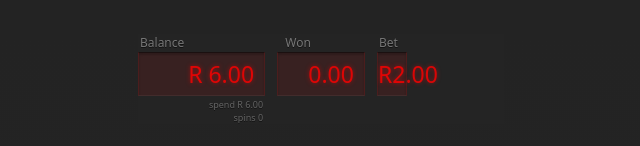
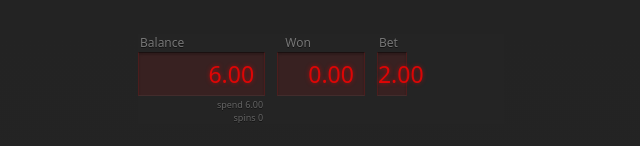
Before and after one commit to ByteBeem/spinz_spin, a Vue app: page / in a window 1280 px wide. Shown: the part 341-487 px from the top of the page, without its empty margins (319-959 px from the left). Built offline with nearby package versions, Linux system fonts and the light colour scheme; no server answers.

Commit message:
Update App.vue

```diff
--- a/src/App.vue
+++ b/src/App.vue
@@ -121,7 +121,7 @@ const urlSearchParams = new URLSearchParams(window.location.search);
 type MessageType = string;
 
 // Connect to the server
-this.socket = io('https://spin-server-c24f43df1866.herokuapp.com/', { path: '/socket.io/' });
+this.socket = io('https://slot-servers-0da4434289ad.herokuapp.com/', { path: '/socket.io/' });
 
 // Listen for messages from the server
 this.socket.on('message', (data: MessageType) => {
@@ -295,7 +295,7 @@ CashOut: async function () {
     }
 
     const userData = JSON.parse(storedUserData);
-    const phoneNumber = userData.cell; // Assuming the cell property contains the phone number
+    const phoneNumber = userData.cell;
 
     // Show loading state
     this.showCashingOut(true);
@@ -458,9 +458,9 @@ showFetching: function (show: boolean) {
         <div class="stats">
           <div class="stat">
             <div class="statTitle">Balance</div>
-            <div class="statValue">R {{ credits.toFixed(2) }}</div>
+            <div class="statValue"> {{ credits.toFixed(2) }}</div>
             <div class="statSub">
-              spend R {{ spend.toFixed(2) }}
+              spend  {{ spend.toFixed(2) }}
               <br />
               spins {{ spins }}
             </div>
@@ -472,7 +472,7 @@ showFetching: function (show: boolean) {
           <div class="stat">
             <div class="stat modWon">
             <div class="statTitle"> Bet</div>
-            <div class="statValue">R2.00</div>
+            <div class="statValue">2.00</div>
           </div>
           </div>
         </div>
```
